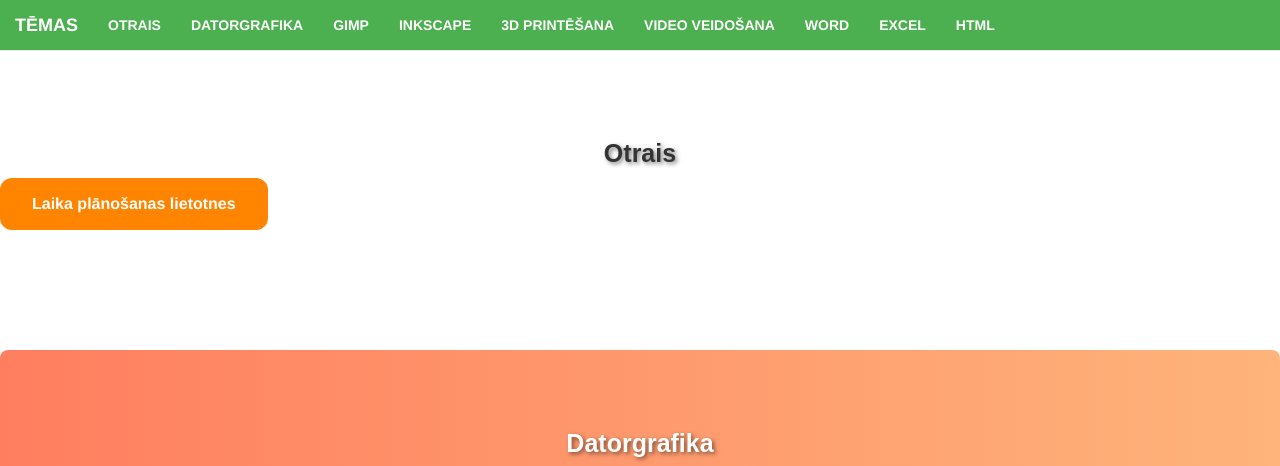
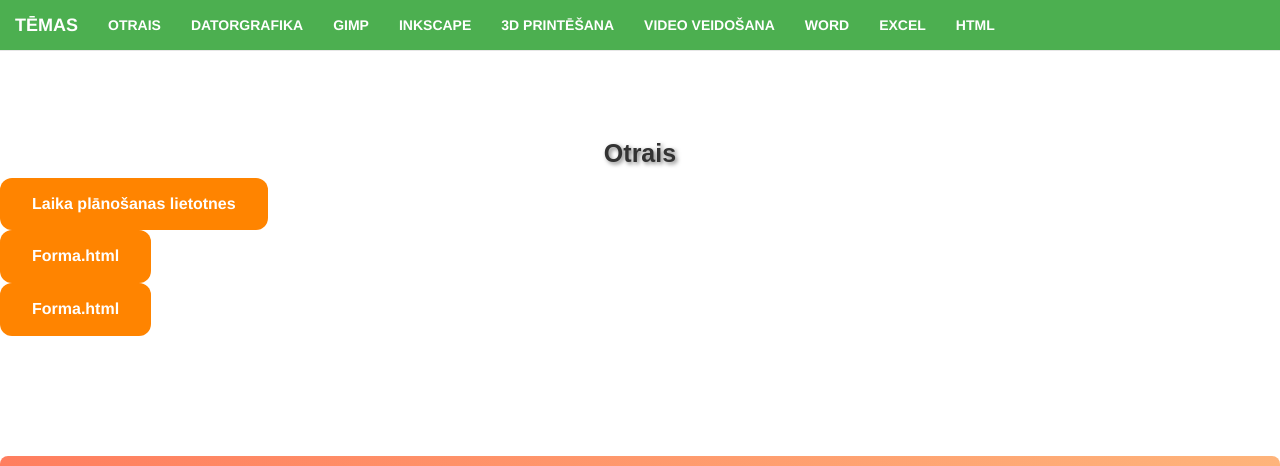
Before and after one commit to aporeits/TestWeb, a plain HTML site: page index.html in a window 1280 px wide. Shown: the top 466 px of the page. Drawn offline with nearby package versions, Linux system fonts and the light colour scheme.

Commit message:
Update index.html

```diff
--- a/index.html
+++ b/index.html
@@ -171,6 +171,34 @@
             border-radius: 12px;">Laika plānošanas lietotnes</button>
                 </a>
             </div>
+            <div>
+                <a href="mervienibas.html">
+                    <button style="background-color: #ff8400; /* Green */
+            border: none;
+            color: white;
+            padding: 15px 32px;
+            text-align: center;
+            text-decoration: none;
+            display: inline-block;
+            font-size: 16px;
+            border-radius: 12px;
+            ">Forma.html</button>
+                </a>
+            </div>
+            <div>
+                <a href="dzd.html">
+                    <button style="background-color: #ff8400; /* Green */
+            border: none;
+            color: white;
+            padding: 15px 32px;
+            text-align: center;
+            text-decoration: none;
+            display: inline-block;
+            font-size: 16px;
+            border-radius: 12px;
+            ">Forma.html</button>
+                </a>
+            </div>
         </section>
 
 
```
